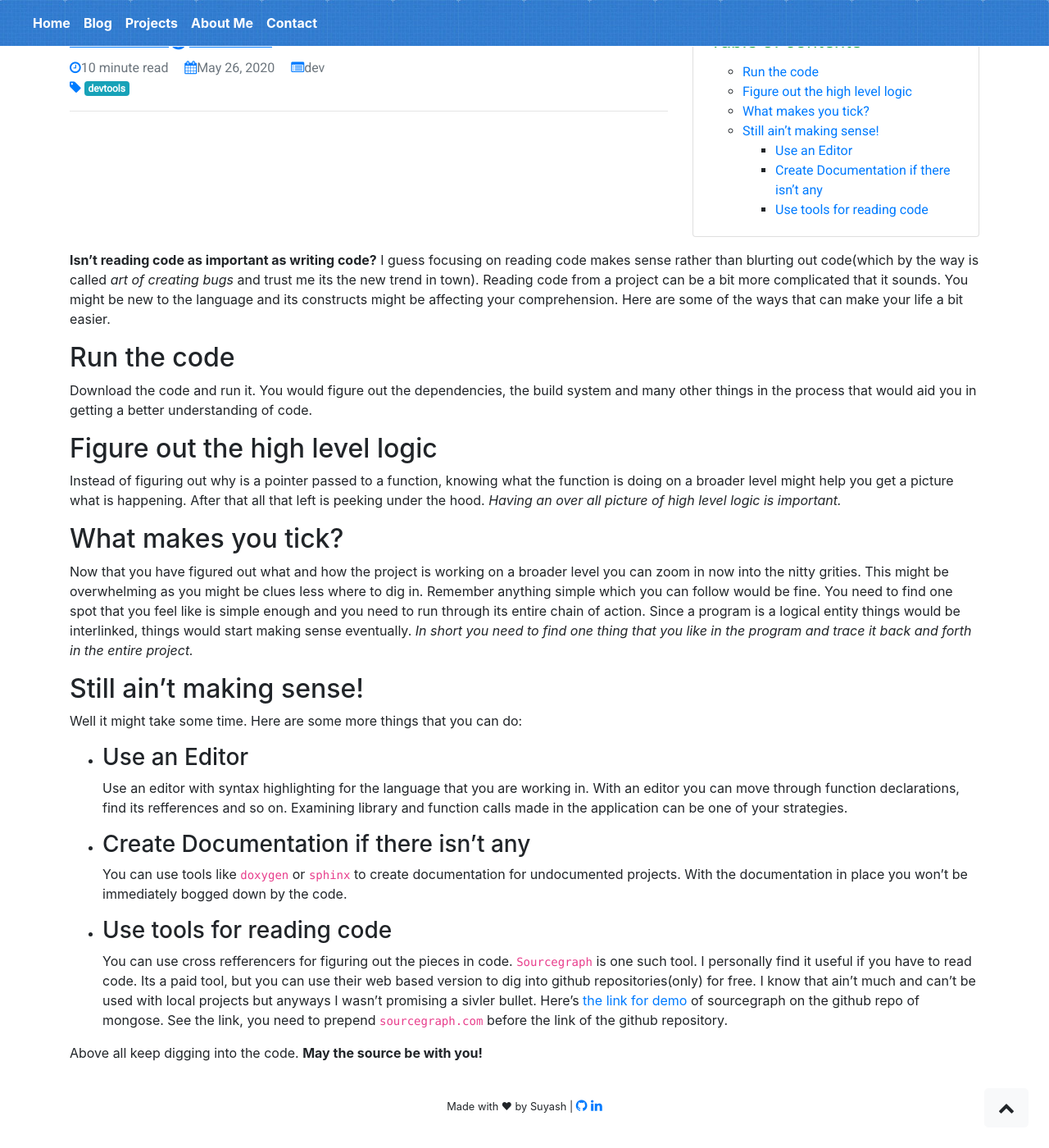
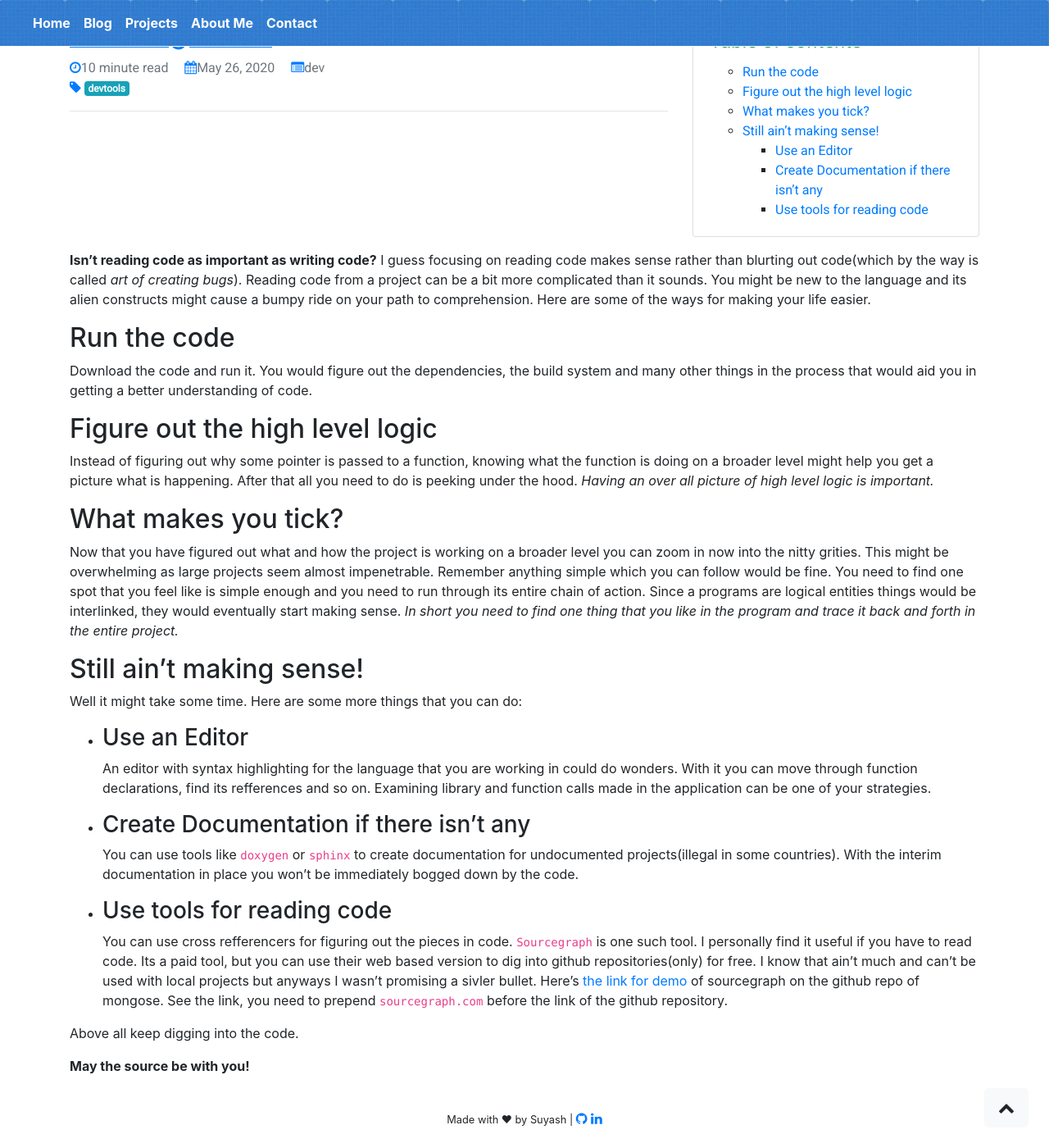
Before and after one commit to suyashsingh/suyashsingh.github.io, a Jekyll site: the page built from _posts/2020-5-26-reading-code.md, in a window 1280 px wide and 1400 px high, scrolled down 297 px. Shown: the whole window at 82% size. Built offline with Jekyll 4.4.1, drawn with Linux system fonts in a browser that asks for light colours; some web fonts are replaced.

Commit message:
fixed typos and minor modifications in reading-code post

```diff
--- a/_posts/2020-5-26-reading-code.md
+++ b/_posts/2020-5-26-reading-code.md
@@ -7,25 +7,25 @@ category: dev
 tag: devtools
 ---
 
-**Isn't reading code as important as writing code?** I guess focusing on reading code makes sense rather than blurting out code(which by the way is called *art of creating bugs* and trust me its the new trend in town). Reading code from a project can be a bit more complicated that it sounds. You might be new to the language and its constructs might be affecting your comprehension.  Here are some of the ways that can make your life a bit easier.
+**Isn't reading code as important as writing code?** I guess focusing on reading code makes sense rather than blurting out code(which by the way is called *art of creating bugs*). Reading code from a project can be a bit more complicated than it sounds. You might be new to the language and its alien constructs might cause a bumpy ride on your path to comprehension.  Here are some of the ways for making your life easier.
 
 ## Run the code
 Download the code and run it. You would figure out the dependencies, the build system and many other things in the process that would aid you in getting a better understanding of code.
 
 ## Figure out the high level logic
-Instead of figuring out why is a pointer passed to a function, knowing what the function is doing on a broader level might help you get a picture what is happening. After that all that left is peeking under the hood. *Having an over all picture of high level logic is important.*
+Instead of figuring out why some pointer is passed to a function, knowing what the function is doing on a broader level might help you get a picture what is happening. After that all you need to do is peeking under the hood. *Having an over all picture of high level logic is important.*
 
 ## What makes you tick?
-Now that you have figured out what and how the project is working on a broader level you can zoom in now into the nitty grities. This might be overwhelming as you might be clues less where to dig in. Remember anything simple which you can follow would be fine. You need to find one spot that you feel like is simple enough and you need to run through its entire chain of action. Since a program is a logical entity things would be interlinked, things would start making sense eventually. *In short you need to find one thing that you like in the program and trace it back and forth in the entire project.*
+Now that you have figured out what and how the project is working on a broader level you can zoom in now into the nitty grities. This might be overwhelming as large projects seem almost impenetrable. Remember anything simple which you can follow would be fine. You need to find one spot that you feel like is simple enough and you need to run through its entire chain of action. Since a programs are logical entities things would be interlinked, they would eventually start making sense. *In short you need to find one thing that you like in the program and trace it back and forth in the entire project.*
 
 ## Still ain't making sense!
 Well it might take some time. Here are some more things that you can do:
 
 + ### Use an Editor
-    Use an editor with syntax highlighting for the language that you are working in. With an editor you can move through function   declarations, find its refferences and so on. Examining library and function calls made in the application can be one of your strategies.
+    An editor with syntax highlighting for the language that you are working in could do wonders. With it you can move through function   declarations, find its refferences and so on. Examining library and function calls made in the application can be one of your strategies.
 
 + ### Create Documentation if there isn't any
-    You can use tools like `doxygen` or `sphinx` to create documentation for undocumented projects. With the documentation in place you won't be immediately bogged down by the code.
+    You can use tools like `doxygen` or `sphinx` to create documentation for undocumented projects(illegal in some countries). With the interim documentation in place you won't be immediately bogged down by the code.
 
 + ### Use tools for reading code
     You can use cross refferencers for figuring out the pieces in code.
@@ -33,4 +33,5 @@ Well it might take some time. Here are some more things that you can do:
     version to dig into github repositories(only) for free. I know that ain't much and can't be used with local projects but anyways I    wasn't promising a sivler bullet. Here's <a href="https://sourcegraph.com/github.com/cesanta/mongoose" target="_blank">the link for demo</a> of sourcegraph on the github repo of mongose. See the link, you need to prepend `sourcegraph.com` before the link of the github repository.
 
 Above all keep digging into the code.
+
 **May the source be with you!**
```
